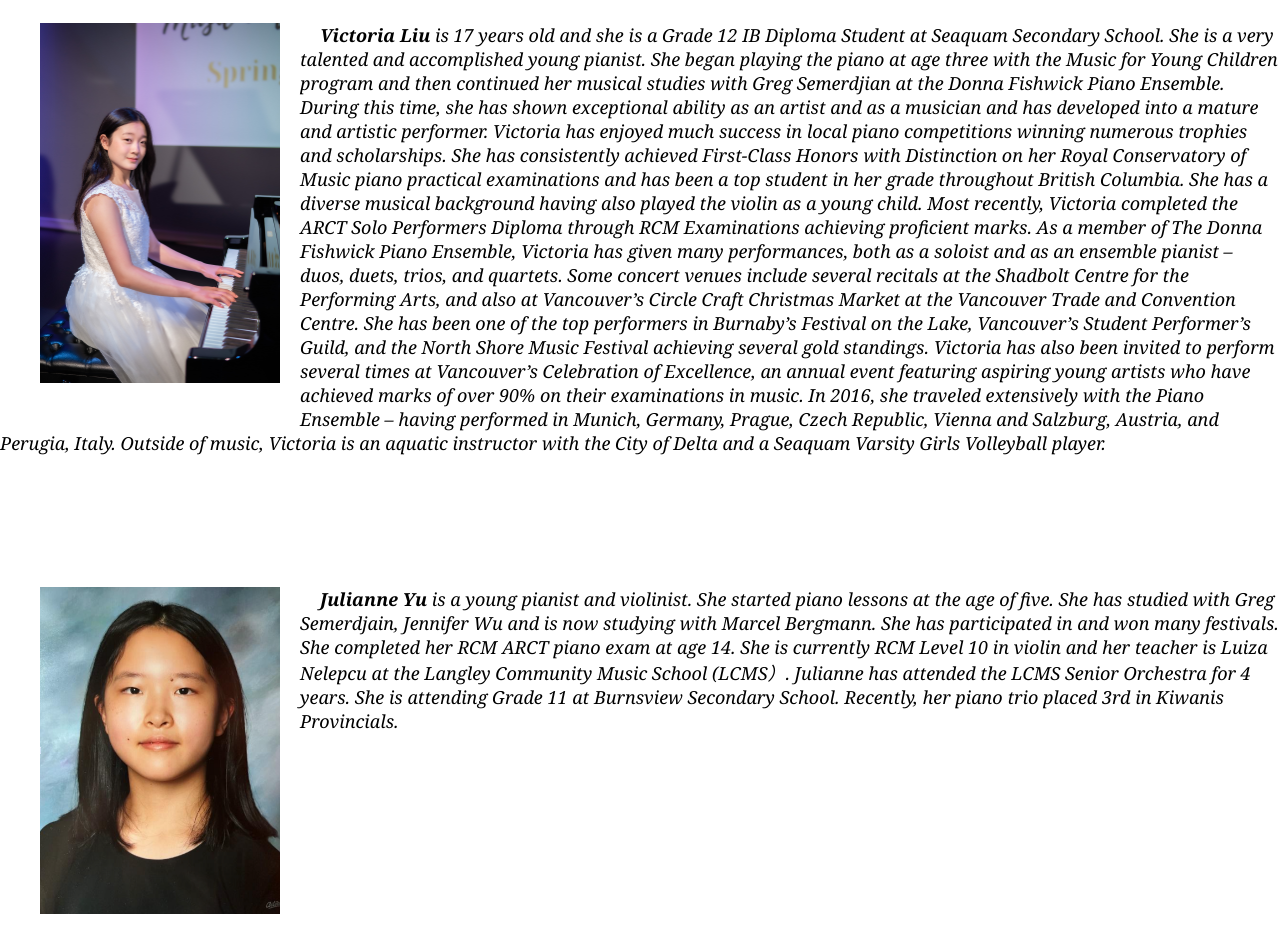
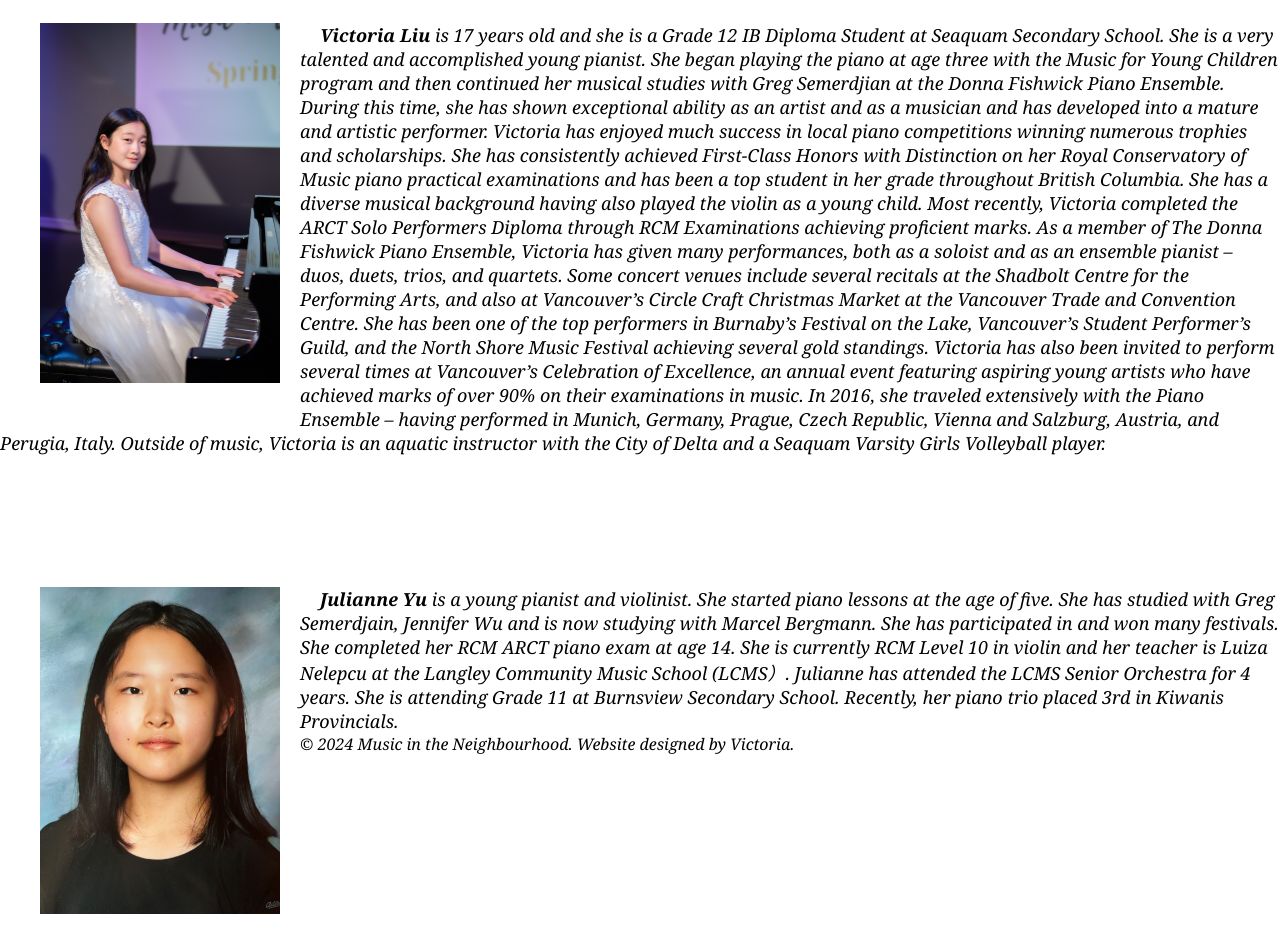
Before and after one commit to vliu12/musicintheneighbourhood, a plain HTML site: page index.html in a window 1280 px wide. Shown: the part 1411-2355 px from the top of the page. Drawn offline with Linux system fonts and the light colour scheme.

Commit message:
Update index.html

```diff
--- a/index.html
+++ b/index.html
@@ -55,5 +55,10 @@
       </span>
   </div>
 
+  <footer>
+    &copy; 2024 Music in the Neighbourhood. Website designed by Victoria.
+  </footer>
+
+
 </body>
 </html>
```
